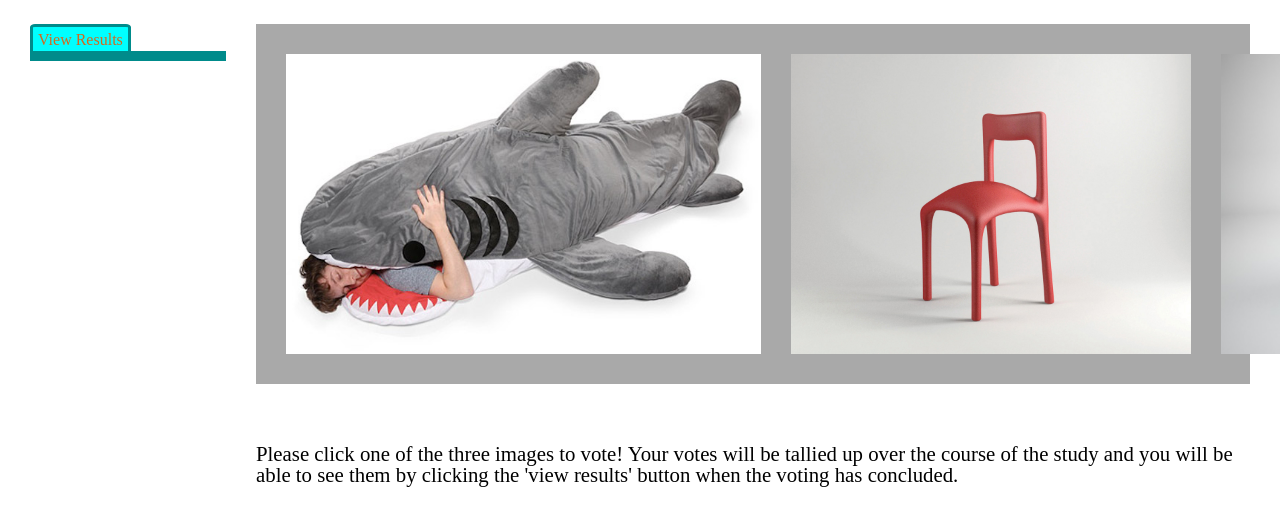
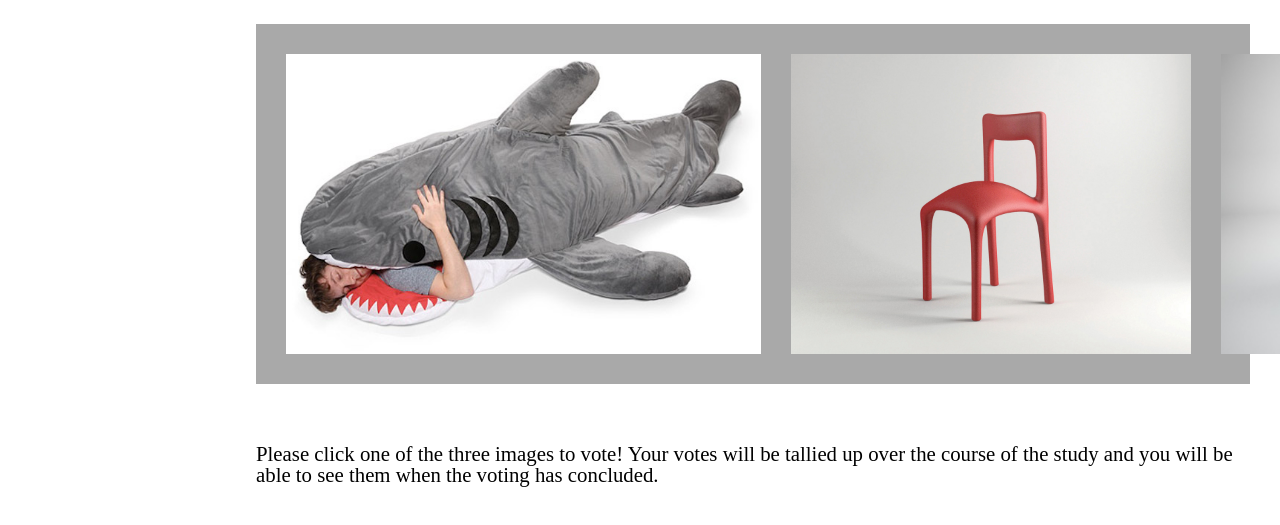
Before and after one commit to dLeigh01/bus-mall, a plain HTML site: page index.html in a window 1280 px wide. Shown: the part 347-872 px from the top of the page. Drawn offline with nearby package versions, Linux system fonts and the light colour scheme.

Commit message:
removed previous results section and added canvas

```diff
--- a/index.html
+++ b/index.html
@@ -12,23 +12,21 @@
   </header>
 
   <main>
-    <section id="results">
-      <h2 id="view-results">View Results</h2>
-      <ul id="result-list"></ul>
-    </section>
+    <canvas id="chart" height="0px" width="0px"></canvas>
     <div id="product-display">
       <img id="img1" src="" alt="">
       <img id="img2" src="" alt="">
       <img id="img3" src="" alt="">
     </div>
     <article>
-      <p>Please click one of the three images to vote! Your votes will be tallied up over the course of the study and you will be able to see them by clicking the 'view results' button when the voting has concluded.</p>
+      <p>Please click one of the three images to vote! Your votes will be tallied up over the course of the study and you will be able to see them when the voting has concluded.</p>
     </article>
   </main>
 
   <footer>
 
   </footer>
+  <script src="https://cdn.jsdelivr.net/npm/chart.js@3.7.1/dist/chart.min.js"></script>
   <script src="js/app.js"></script>
 </body>
 </html>
```
